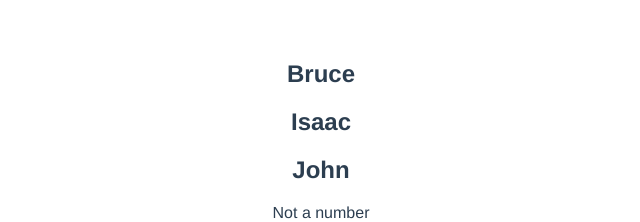
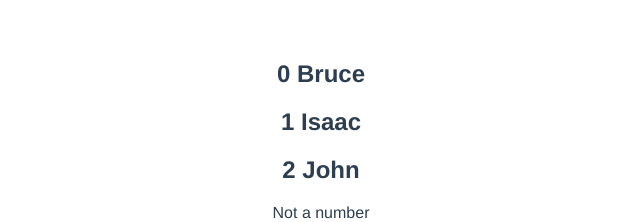
Before and after one commit to Wanga-Milka/LearningVueJs, a Vue app: page / in a window 1280 px wide. Shown: the top 222 px of the page, without its empty margins (319-959 px from the left). Built offline with nearby package versions, Linux system fonts and the light colour scheme.

Commit message:
Added array index

```diff
--- a/src/App.vue
+++ b/src/App.vue
@@ -1,6 +1,6 @@
 <template>
   <!-- List Rendering -->
-   <h2 v-for="fname in names" :key="fname">{{ fname }}</h2>
+   <h2 v-for="(fname,index) in names" :key="fname">{{index}} {{ fname }}</h2>
 
   <!-- Displays or hides element -->
   <div v-show="showElement">v-show</div>
```
